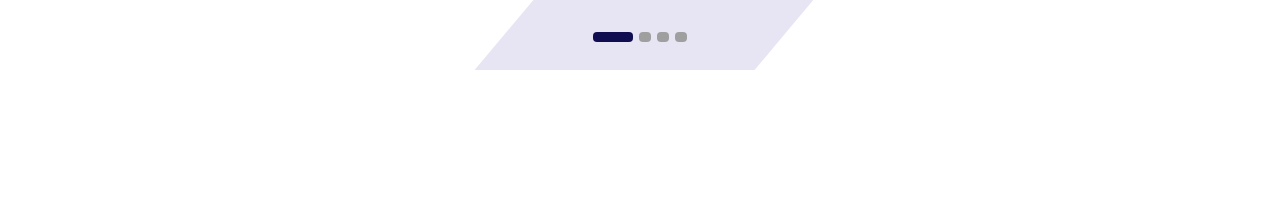
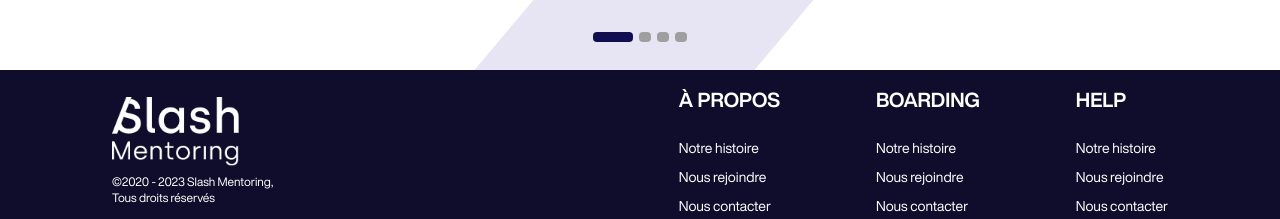
Before and after one commit to rosmis/slash_mentoring_vue3, a Vue app: page / in a window 1280 px wide. Shown: the part 733-952 px from the top of the page. Before the commit the page ends 803 px from the top, so only its background shows below. Built offline with nearby package versions, Linux system fonts and the light colour scheme; no server answers; what vue-query would draw is missing.

Commit message:
added footer

```diff
--- a/src/App.vue
+++ b/src/App.vue
@@ -3,11 +3,11 @@
         <Suspense>
             <Navbar />
         </Suspense>
-    <!-- <p v-if="userSession">connected</p>
-      <p v-else>disconnected</p> -->
+
         <Suspense>
             <router-view></router-view>
         </Suspense>
+        <Footer />
     </n-message-provider>
 </template>
 
--- /dev/null
+++ b/src/components/footer/Footer.vue
@@ -0,0 +1,87 @@
+<template>
+    <ui-wrapper color="blue" padded>
+        <ui-level class="mx-20">
+            <ui-level class="flex-col" vertical-align="top" space="sm">
+                <router-link :to="{ name: 'Home' }">
+                    <img
+                        src="../../assets/slash_logo_white.png"
+                        alt="logo-slash-white"
+                        class="max-w-3/4"
+                    />
+                </router-link>
+                <p class="text-white text-xs">
+                    ©2020 - 2023 Slash Mentoring, <br />
+                    Tous droits réservés
+                </p>
+            </ui-level>
+
+            <ui-level align="left" space="2xl">
+                <ui-level class="flex-col" vertical-align="top" space="sm">
+                    <h1 class="font-bold text-white text-xl mb-4 uppercase">
+                        À propos
+                    </h1>
+
+                    <router-link
+                        :to="{ name: 'About' }"
+                        class="text-white hover:underline"
+                        >Notre histoire</router-link
+                    >
+                    <router-link
+                        :to="{ name: 'About' }"
+                        class="text-white hover:underline"
+                        >Nous rejoindre</router-link
+                    >
+                    <router-link
+                        :to="{ name: 'About' }"
+                        class="text-white hover:underline"
+                        >Nous contacter</router-link
+                    >
+                </ui-level>
+
+                <ui-level class="flex-col" vertical-align="top" space="sm">
+                    <h1 class="font-bold text-white text-xl mb-4 uppercase">
+                        Boarding
+                    </h1>
+
+                    <router-link
+                        :to="{ name: 'About' }"
+                        class="text-white hover:underline"
+                        >Notre histoire</router-link
+                    >
+                    <router-link
+                        :to="{ name: 'About' }"
+                        class="text-white hover:underline"
+                        >Nous rejoindre</router-link
+                    >
+                    <router-link
+                        :to="{ name: 'About' }"
+                        class="text-white hover:underline"
+                        >Nous contacter</router-link
+                    >
+                </ui-level>
+
+                <ui-level class="flex-col" vertical-align="top" space="sm">
+                    <h1 class="font-bold text-white text-xl mb-4 uppercase">
+                        Help
+                    </h1>
+
+                    <router-link
+                        :to="{ name: 'About' }"
+                        class="text-white hover:underline"
+                        >Notre histoire</router-link
+                    >
+                    <router-link
+                        :to="{ name: 'About' }"
+                        class="text-white hover:underline"
+                        >Nous rejoindre</router-link
+                    >
+                    <router-link
+                        :to="{ name: 'About' }"
+                        class="text-white hover:underline"
+                        >Nous contacter</router-link
+                    >
+                </ui-level>
+            </ui-level>
+        </ui-level>
+    </ui-wrapper>
+</template>
--- a/src/components/ui/UiLevel.vue
+++ b/src/components/ui/UiLevel.vue
@@ -17,6 +17,7 @@
                 'gap-4': space == null || space === '',
                 'gap-8': space === 'lg',
                 'gap-16': space === 'xl',
+                'gap-24': space === '2xl',
             },
             {
                 'justify-between': !align,
--- a/src/views/dashboard/index.vue
+++ b/src/views/dashboard/index.vue
@@ -1,5 +1,5 @@
 <template>
-    <ui-page v-if="userSession" screen>
+    <ui-page v-if="userSession">
         <ui-wrapper>
             <DashboardHeader :user-infos="user.data" />
 
```
Also changed, not shown: src/assets/slash_logo_white.png (added). Lines whose indentation alone changed are shown as unchanged.
